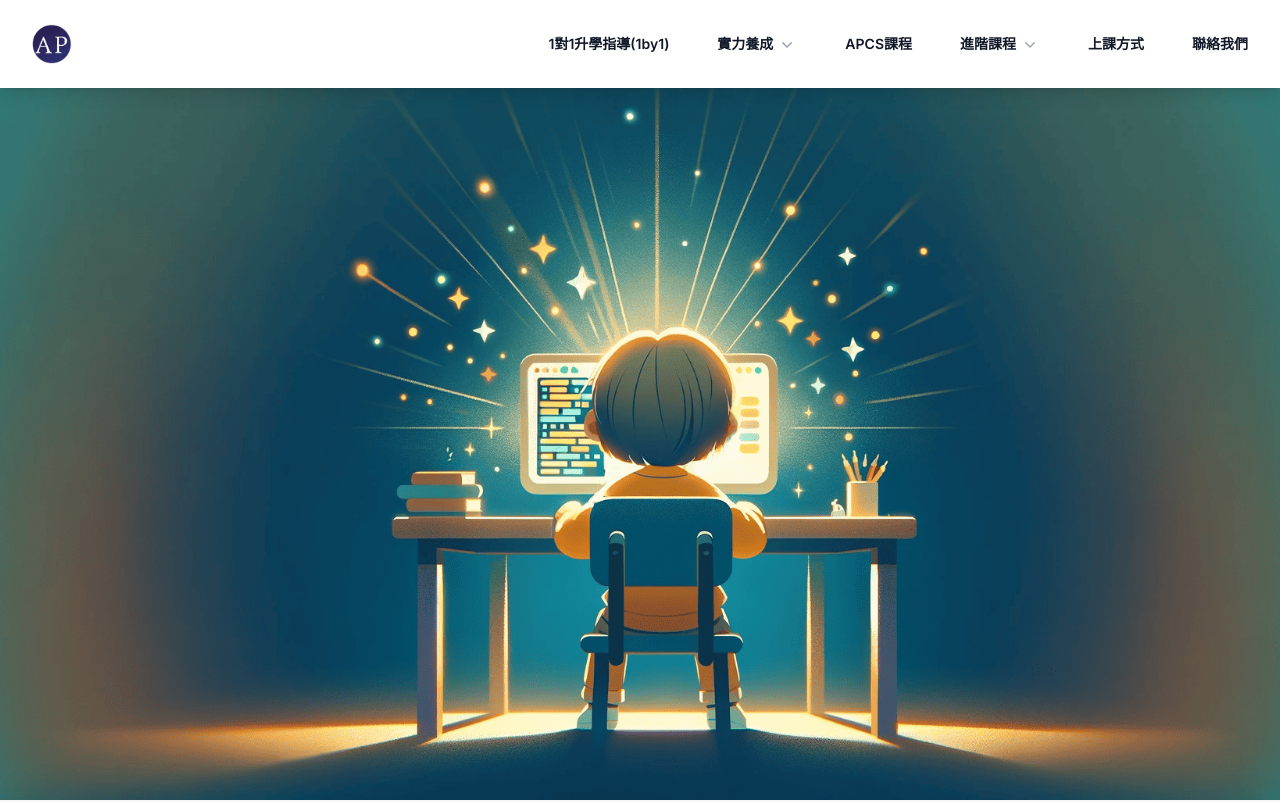
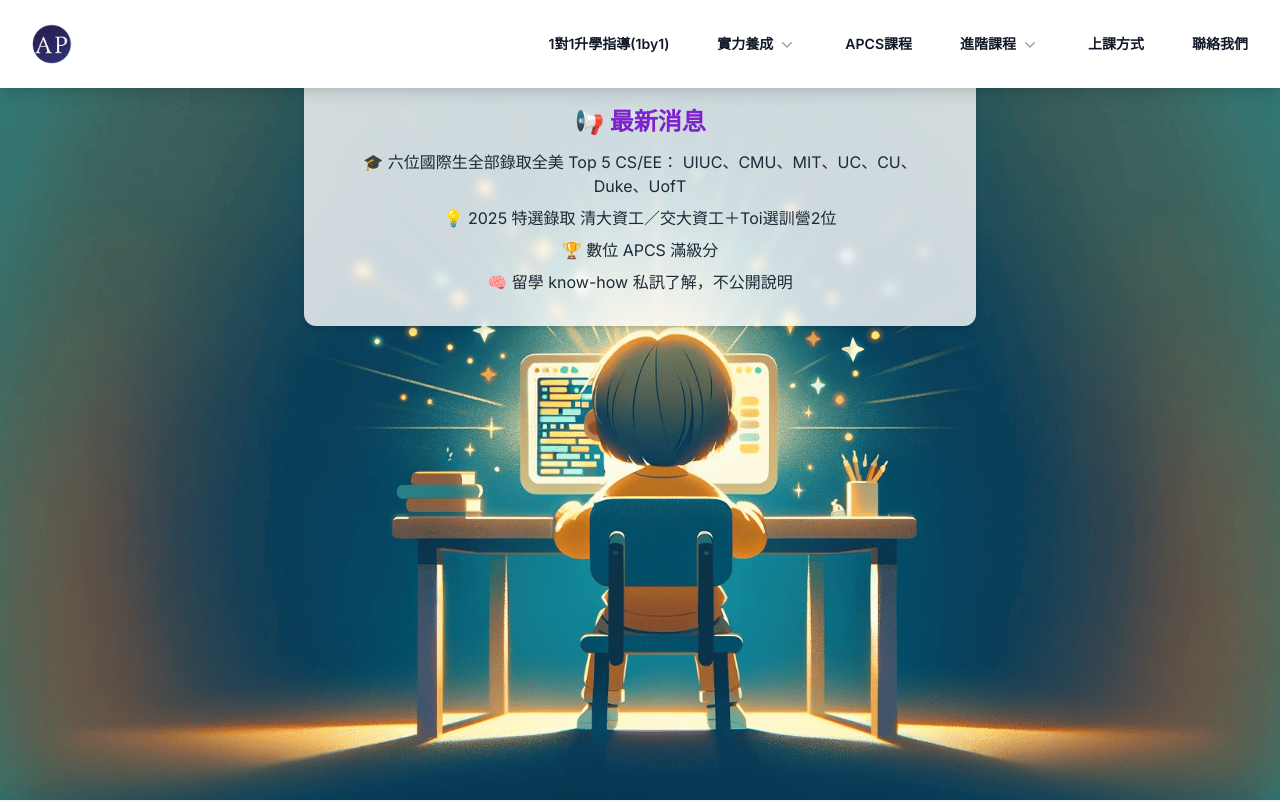
Before and after one commit to LowSugarCoke/ap-next, a Next.js app: page / in a window 1280 px wide. Shown: the top 802 px of the page. Built offline with nearby package versions, Linux system fonts and the light colour scheme; a web font is replaced by a local one.

Commit message:
update latest news

```diff
--- a/src/app/page.tsx
+++ b/src/app/page.tsx
@@ -32,15 +32,40 @@ export default function Home() {
     <main className="bg-custom-gradient  flex flex-col items-center  ">
       <Header />
 
-      <div className="relative w-full h-[50vh] sm:h-[60vh] md:h-[100vh]">
+      <div className="relative w-full h-[50vh] sm:h-[60vh] md:h-[100vh] animate-fade-in-down">
         <Image
-          className="object-cover object-center animate-fade-in-down"
+          className="object-cover object-center "
           src="banner.png"
           alt=""
           layout="fill"
           objectFit="cover"
           objectPosition="center"
         />
+
+        <div
+          className="
+          absolute
+          top-[62%] sm:top-1/3 md:top-1/4
+          left-1/2 transform -translate-x-1/2 -translate-y-1/2
+          text-center bg-white/80 backdrop-blur-sm
+          px-2 py-5 sm:px-6 sm:py-6 md:px-8 md:py-8
+          rounded-xl shadow-md
+          w-[90%] max-w-xs sm:max-w-md md:max-w-lg lg:max-w-xl xl:max-w-2xl
+        "
+        >
+          <h2 className="text-xl sm:text-2xl font-bold text-purple-700 mb-3">
+            📢 最新消息
+          </h2>
+          <ul className="text-xs sm:text-sm md:text-base text-gray-800 space-y-2 text-left sm:text-center leading-relaxed">
+            <li>
+              🎓 六位國際生全部錄取全美 Top 5 CS/EE：
+              UIUC、CMU、MIT、UC、CU、Duke、UofT
+            </li>
+            <li>💡 2025 特選錄取 清大資工／交大資工＋Toi選訓營2位</li>
+            <li>🏆 數位 APCS 滿級分</li>
+            <li>🧠 留學 know-how 私訊了解，不公開說明</li>
+          </ul>
+        </div>
       </div>
 
       <div
```
